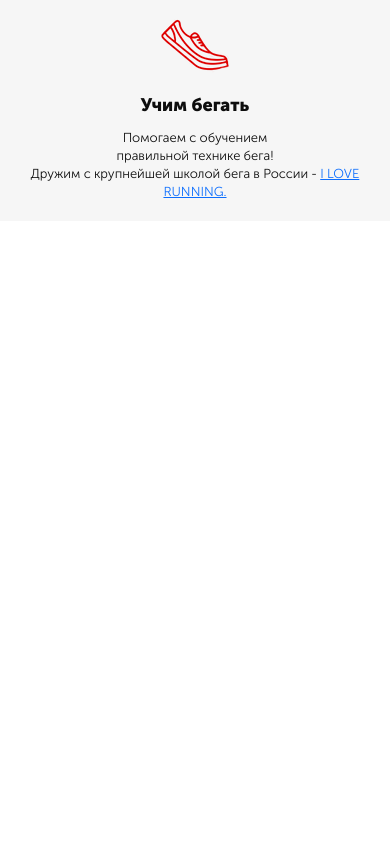
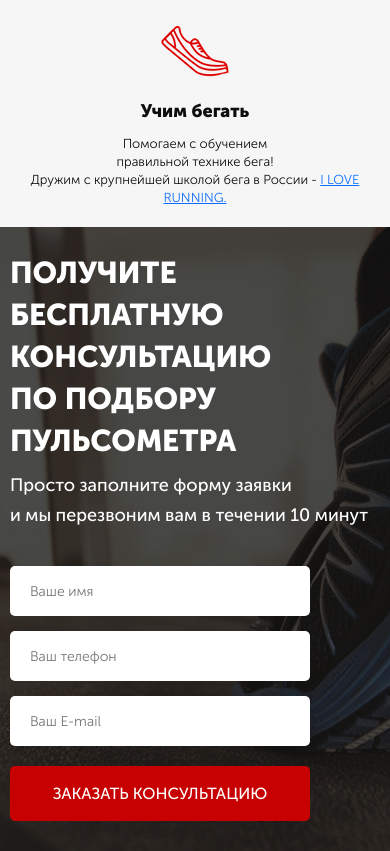
Before and after one commit to fairwind2k/pulse, a website: page src/index.html in a window 390 px wide. Shown: the part 1116-1967 px from the top of the page. Before the commit the page ends 1337 px from the top, so only its background shows below. Drawn offline with Linux system fonts and the light colour scheme.

Commit message:
Add form and form styles

```diff
--- a/src/index.html
+++ b/src/index.html
@@ -60,9 +60,7 @@
 
     <div class="benefits">
         <div class="container">
-            <h1 class="benefits__header">
-                НАШИ ПРЕИМУЩЕСТВА
-            </h1>
+            <h2 class="title">НАШИ ПРЕИМУЩЕСТВА</h2>
 
             <div class="benefits__icons">
                 <div class="benefits__icon">
@@ -87,6 +85,24 @@
             </div>
         </div>
     </div>
+    <div class="consultation">
+        <div class="container">
+            <h2 class="title title_left">
+                Получите бесплатную консультацию <br>
+                по подбору пульсометра
+            </h2>
+            <div class="consultation__descr">
+                Просто заполните форму заявки<br>
+                и мы перезвоним вам в течении 10 минут
+            </div>
+            <form class="feed-form" action="#">
+                <input name="name" required placeholder="Ваше имя" type="text">
+                <input name="phone" required placeholder="Ваш телефон" type="number">
+                <input name="email" required placeholder="Ваш E-mail" type="email">
+                <button class="button button_submit">заказать кОНСУЛЬТАЦИЮ</button>
+            </form>
+        </div>
+    </div>
 
 </body>
 </html>
--- a/src/sass/base/_media.scss
+++ b/src/sass/base/_media.scss
@@ -18,6 +18,14 @@
         }
         &__icon {
             width: 190px;
+        }
+    }
+    .consultation {
+        padding-top: 50px;
+        padding-bottom: 65px;
+        min-height: 550px;
+        .title_left {
+            font-size: 30px;
         }
     }
 }
@@ -132,7 +140,6 @@
             flex-wrap: wrap;
             flex-direction: column;
             align-content: center;
-
         }
         &__icon {
             width: auto;
@@ -141,11 +148,19 @@
         &__subheader {
             margin-top: 15px;
             margin-bottom: 15px;
-
         }
-
+    }
+    .consultation {
+        padding: 25px 10px 30px 10px;
+        .title_left {
+            line-height: 42px;
+        }
+        .consultation__descr {
+            font-size: 18px;
+        }
     }
 }
+
 @media (max-width: 320px) {
     .header {
         flex-direction: column;
@@ -170,4 +185,10 @@
             font-size: 20px;
         }
     }
+    .consultation {
+        .feed-form {
+            width: 280px;
+            margin-top: 30px;
+        }
+    }
 }
--- a/src/sass/blocks/_benefits.scss
+++ b/src/sass/blocks/_benefits.scss
@@ -2,12 +2,6 @@
     min-height: 470px;
     padding-top: 70px;
     background-color: #f6f6f6;
-    &__header {
-        font-size: 30px;
-        font-weight: 700;
-        color: #0d0d0d;
-        text-align: center;
-    }
     &__icons {
         margin-top: 65px;
         min-width: 926px;
@@ -34,7 +28,4 @@
         color: #0d0d0d;
         margin-bottom: 25px;
     }
-
-
-
 }
--- a/src/sass/blocks/_buttons.scss
+++ b/src/sass/blocks/_buttons.scss
@@ -14,4 +14,11 @@
         height: 50px;
         font-size: 16px;
     }
+    &_submit {
+        width: 100%;
+        height: 55px;
+        background-color: #c70101;
+        border-radius: 5px;
+        font-size: 16px;
+    }
 }
--- /dev/null
+++ b/src/sass/blocks/_consultation.scss
@@ -0,0 +1,11 @@
+.consultation {
+    min-height: 680px;
+    padding: 100px 0 92px 0;
+    background: url(../../img/bg_third_screen.jpg) center (center/cover) no-repeat;
+    &__descr {
+        font-weight: 500;
+        font-size: 20px;
+        line-height: 30px;
+        color: #FFFFFF;
+    }
+}
--- /dev/null
+++ b/src/sass/blocks/_forms.scss
@@ -0,0 +1,20 @@
+.feed-form {
+    margin-top: 36px;
+    display: flex;
+    flex-direction: column;
+    width: 300px;
+    input {
+        height: 50px;
+        background-color: #ffffff;
+        border-radius: 5px;
+        margin-bottom: 15px;
+        border: none;
+        padding: 0 20px;
+        font-size: 14px;
+        font-weight: 300;
+        color: #4b4b4b;
+        &:nth-child(3) {
+            margin-bottom: 20px;
+        }
+    }
+}
--- /dev/null
+++ b/src/sass/blocks/_titles.scss
@@ -0,0 +1,13 @@
+.title {
+    font-size: 30px;
+    font-weight: 700;
+    color: #0d0d0d;
+    text-align: center;
+    text-transform: uppercase;
+    &_left {
+        font-size: 36px;
+        text-align: left;
+        color: #FFFFFF;
+        line-height: 54px;
+    }
+}
--- a/src/sass/style.scss
+++ b/src/sass/style.scss
@@ -12,4 +12,7 @@
 @import 'blocks/header';
 @import 'blocks/buttons';
 @import 'blocks/benefits';
+@import 'blocks/consultation';
+@import 'blocks/titles';
+@import 'blocks/forms';
 @import 'base/media';
```
Also changed, not shown: src/css/style.min.css.
